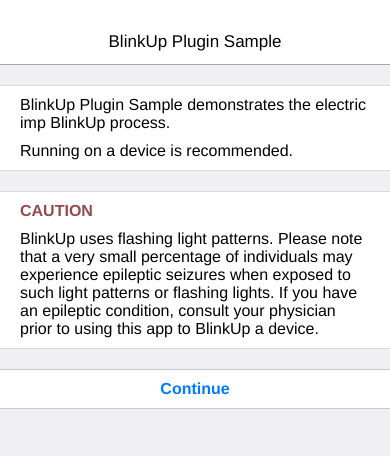
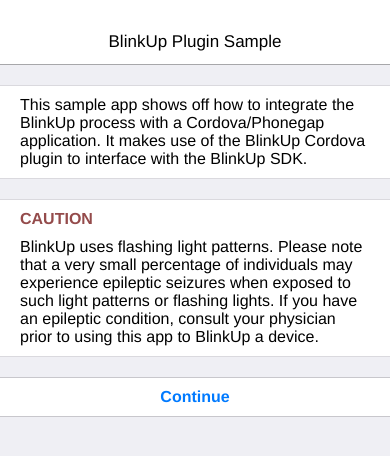
Before and after one commit to Macadamian/Cordova-BlinkUpSample, a plain HTML site: page www/index.html in a window 390 px wide. Drawn offline with Linux system fonts and the light colour scheme; some packages are replaced by stand-ins of ours.

Commit message:
updated info label on launch screen

```diff
--- a/www/index.html
+++ b/www/index.html
@@ -43,8 +43,9 @@
             <div class="l-header">BlinkUp Plugin Sample</div>
             <div class="l-content">
                 <div class="message">
-                    <p>BlinkUp Plugin Sample demonstrates the electric imp BlinkUp process.</p>
-                    <p>Running on a device is recommended.</p>
+                    <p>
+                        This sample app shows off how to integrate the BlinkUp process with a Cordova/Phonegap application. It makes use of the BlinkUp Cordova plugin to interface with the BlinkUp SDK.
+                    </p>
                 </div>
                 <div class="warning">
                     <p>CAUTION</p>
```
